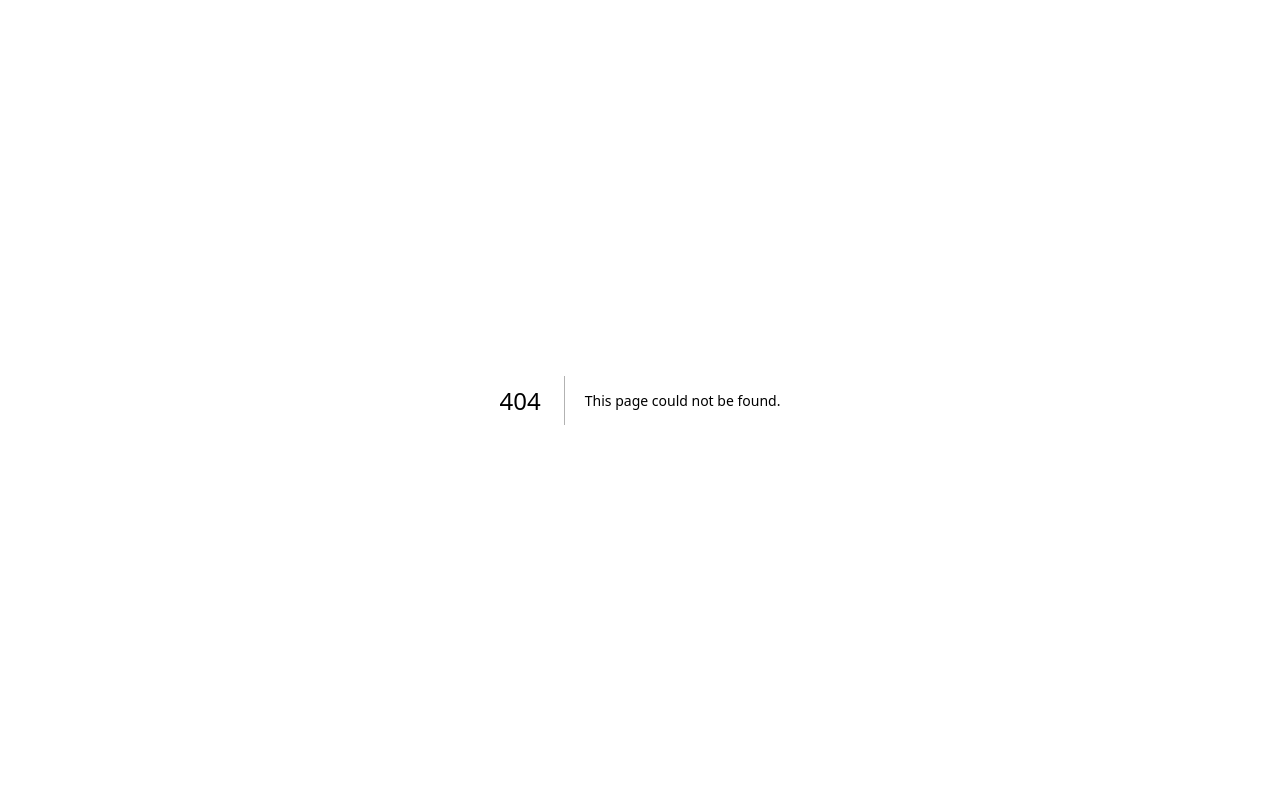
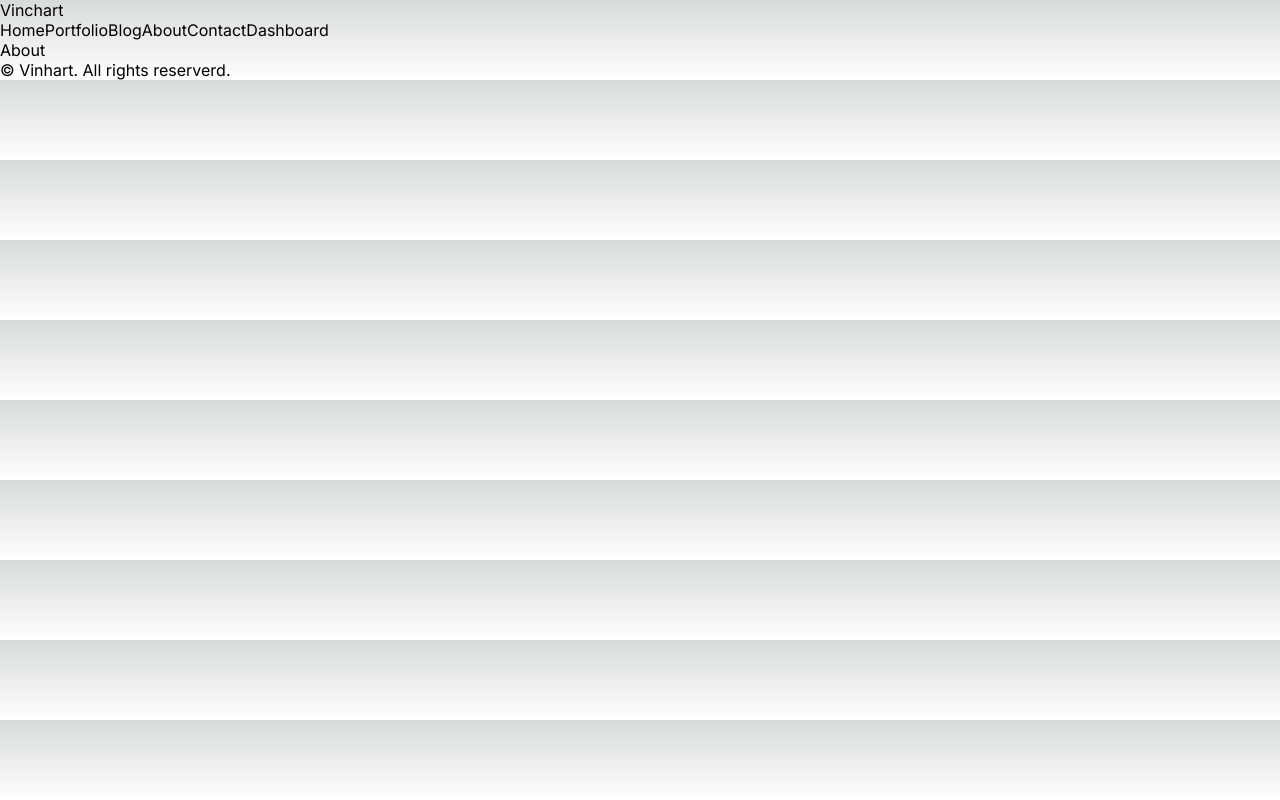
Before and after one commit to mirzasahin/nextjs-fullstack-app, a Next.js app: page /about in a window 1280 px wide. Before the commit this address had no page. Built offline with nearby package versions, Linux system fonts and the light colour scheme.

Commit message:
Create folder structure for routing

```diff
--- /dev/null
+++ b/src/app/about/page.jsx
@@ -0,0 +1,9 @@
+import React from 'react'
+
+const About = () => {
+  return (
+    <div>About</div>
+  )
+}
+
+export default About
--- /dev/null
+++ b/src/app/blog/[id]/page.jsx
@@ -0,0 +1,9 @@
+import React from 'react'
+
+const BlogPost = () => {
+  return (
+    <div>BlogPost</div>
+  )
+}
+
+export default BlogPost
--- /dev/null
+++ b/src/app/blog/page.jsx
@@ -0,0 +1,9 @@
+import React from 'react'
+
+const Blog = () => {
+  return (
+    <div>Blog</div>
+  )
+}
+
+export default Blog
--- /dev/null
+++ b/src/app/contact/page.jsx
@@ -0,0 +1,9 @@
+import React from 'react'
+
+const Contact = () => {
+  return (
+    <div>Contact</div>
+  )
+}
+
+export default Contact
--- /dev/null
+++ b/src/app/dashboard/(auth)/login/page.jsx
@@ -0,0 +1,9 @@
+import React from 'react'
+
+const Login = () => {
+  return (
+    <div>Login</div>
+  )
+}
+
+export default Login
--- /dev/null
+++ b/src/app/dashboard/(auth)/register/page.jsx
@@ -0,0 +1,9 @@
+import React from 'react'
+
+const Register = () => {
+  return (
+    <div>Register</div>
+  )
+}
+
+export default Register
--- /dev/null
+++ b/src/app/dashboard/page.jsx
@@ -0,0 +1,9 @@
+import React from 'react'
+
+const Dashboard = () => {
+  return (
+    <div>Dashboard</div>
+  )
+}
+
+export default Dashboard
--- a/src/app/layout.js
+++ b/src/app/layout.js
@@ -1,5 +1,7 @@
 import { Inter } from "next/font/google";
 import "./globals.css";
+import Navbar from "@/components/navbar/page";
+import Footer from "@/components/footer/page";
 
 const inter = Inter({ subsets: ["latin"] });
 
@@ -11,7 +13,11 @@ export const metadata = {
 export default function RootLayout({ children }) {
   return (
     <html lang="en">
-      <body className={inter.className}>{children}</body>
+      <body className={inter.className}>
+        <Navbar />
+        {children}
+        <Footer />
+      </body>
     </html>
   );
 }
--- /dev/null
+++ b/src/app/portfolio/[category]/page.jsx
@@ -0,0 +1,9 @@
+import React from 'react'
+
+const Category = () => {
+  return (
+    <div>Category</div>
+  )
+}
+
+export default Category
--- /dev/null
+++ b/src/app/portfolio/page.jsx
@@ -0,0 +1,9 @@
+import React from 'react'
+
+const Portfolio = () => {
+  return (
+    <div>Portfolio</div>
+  )
+}
+
+export default Portfolio
--- /dev/null
+++ b/src/components/footer/page.jsx
@@ -0,0 +1,12 @@
+import React from 'react'
+
+const Footer = () => {
+  return (
+    <div>
+      <div>© Vinhart. All rights reserverd.</div>
+      <div></div>
+    </div>
+  )
+}
+
+export default Footer
--- /dev/null
+++ b/src/components/navbar/page.jsx
@@ -0,0 +1,50 @@
+import Link from 'next/link';
+import React from 'react'
+
+const links = [
+  {
+    id: 1,
+    title: "Home",
+    url: "/",
+  },
+  {
+    id: 2,
+    title: "Portfolio",
+    url: "/portfolio",
+  },
+  {
+    id: 3,
+    title: "Blog",
+    url: "/blog",
+  },
+  {
+    id: 4,
+    title: "About",
+    url: "/about",
+  },
+  {
+    id: 5,
+    title: "Contact",
+    url: "/contact",
+  },
+  {
+    id: 6,
+    title: "Dashboard",
+    url: "/dashboard",
+  },
+];
+
+const Navbar = () => {
+  return (
+    <div>
+      <Link href={'/'}>Vinchart</Link>
+      <div>
+        {links.map((link) => (
+          <Link key={link.id  } href={link.url}>{link.title}</Link>
+        ))}
+      </div>
+    </div>
+  )
+}
+
+export default Navbar
```
